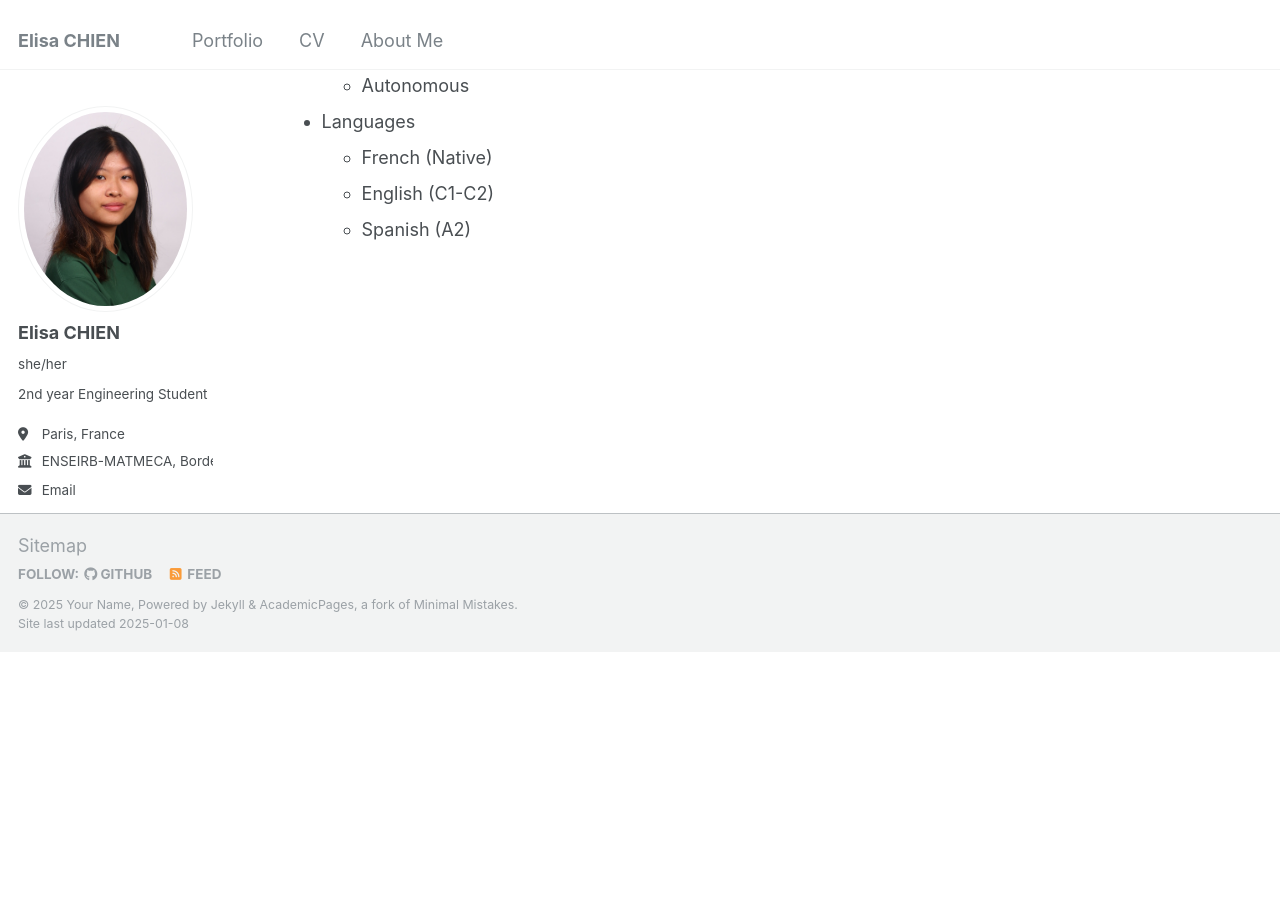
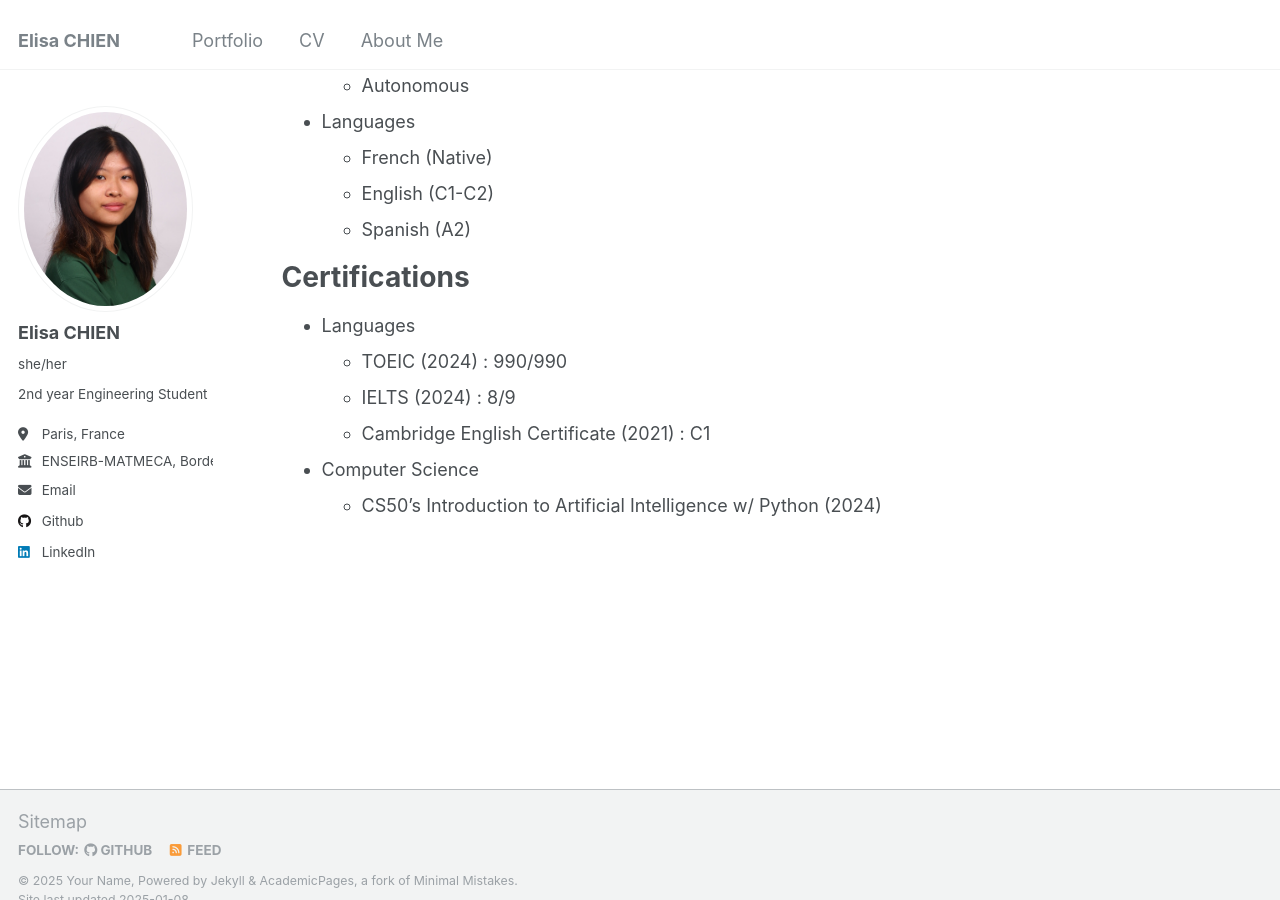
Before and after one commit to elisa943/elisa943.github.io, a Jekyll site: the page built from _pages/cv.md, in a window 1280 px wide and 900 px high, scrolled down 1384 px. Built offline with Jekyll 4.4.1, drawn with Linux system fonts in a browser that asks for light colours; before the commit the page ends 2035 px from its top, so only the background shows below that.

Commit message:
Corrections

```diff
--- a/_pages/cv.md
+++ b/_pages/cv.md
@@ -54,3 +54,12 @@ Skills
   * French (Native)
   * English (C1-C2)
   * Spanish (A2)
+
+Certifications
+======
+* Languages
+  * TOEIC (2024) : 990/990
+  * IELTS (2024) : 8/9
+  * Cambridge English Certificate (2021) : C1
+* Computer Science
+  * CS50's Introduction to Artificial Intelligence w/ Python (2024)
```
Also changed, not shown: _pages/about.md (+2 -0 lines).
